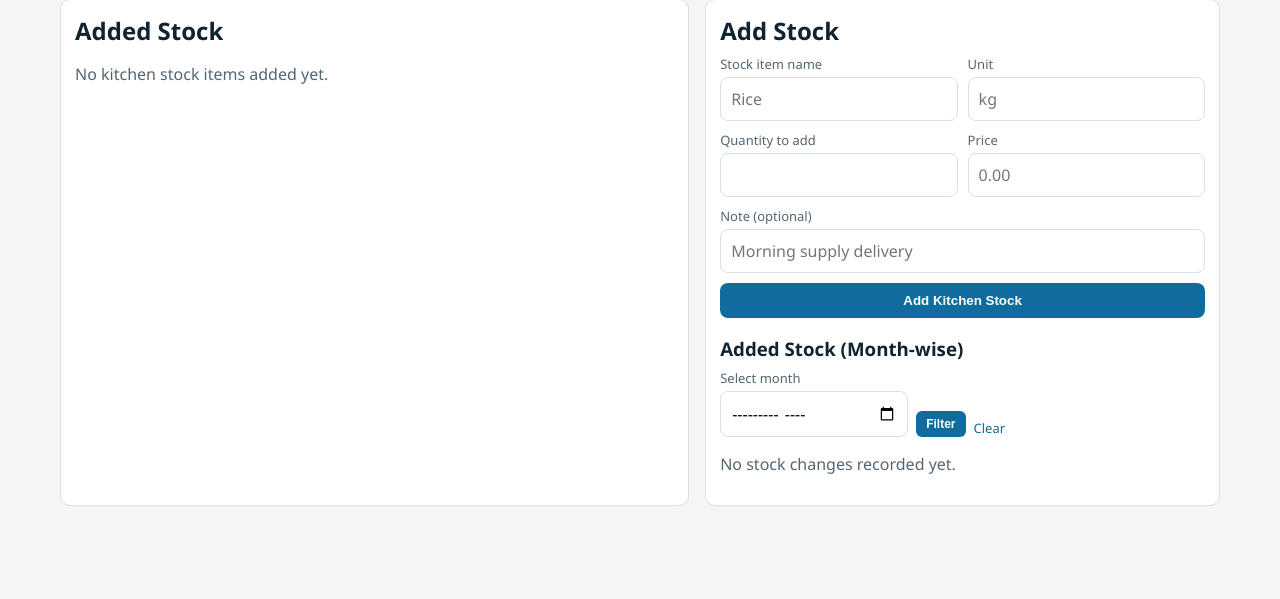
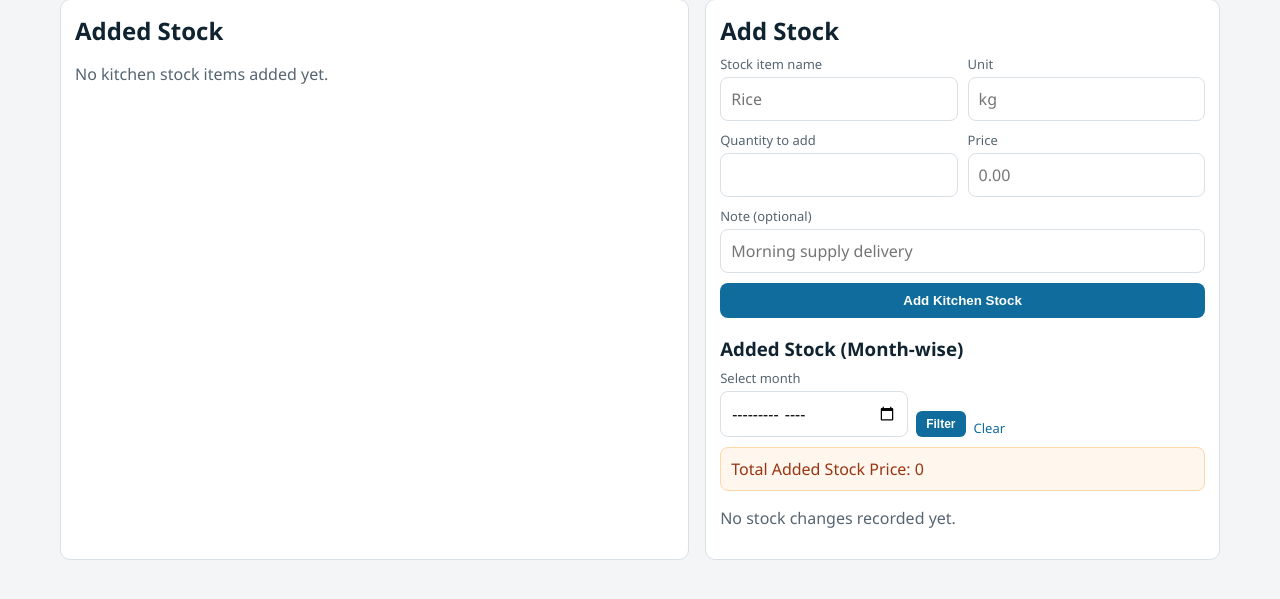
Before and after one commit to Aasthaa-bh/Intern-project, a Django app: page /restaurant/kitchen/stock/ in a window 1280 px wide. Shown: the part 134-733 px from the top of the page. Run offline with Django 5.2, Linux system fonts and the light colour scheme; data that the repository does not hold is empty.

Commit message:
Added Stock price and total price

```diff
--- a/POSsystem/restaurant/templates/restaurant/kitchen_stock.html
+++ b/POSsystem/restaurant/templates/restaurant/kitchen_stock.html
@@ -67,7 +67,7 @@
         {% if ingredients %}
           <table>
             <thead>
-              <tr><th>Name</th><th>Qty</th><th>Unit</th></tr>
+              <tr><th>Name</th><th>Qty</th><th>Unit</th><th>Price</th></tr>
             </thead>
             <tbody>
               {% for ingredient in ingredients %}
@@ -75,6 +75,7 @@
                   <td>{{ ingredient.name }}</td>
                   <td>{{ ingredient.quantity }}</td>
                   <td>{{ ingredient.unit }}</td>
+                  <td>{{ ingredient.latest_price }}</td>
                 </tr>
               {% endfor %}
             </tbody>
@@ -131,15 +132,20 @@
         {% if month_filter_error %}
           <div class="error">{{ month_filter_error }}</div>
         {% endif %}
+        <div class="notice">
+          Total Added Stock Price{% if total_price_month_label %} ({{ total_price_month_label }}){% endif %}: {{ total_added_stock_price }}
+        </div>
         {% if recent_changes %}
           <table>
-            <thead><tr><th>Stock Item</th><th>Type</th><th>Qty</th><th>By</th><th>Note</th><th>Action</th></tr></thead>
+            <thead><tr><th>Stock Item</th><th>Type</th><th>Qty</th><th>Price</th><th>Total Price</th><th>By</th><th>Note</th><th>Action</th></tr></thead>
             <tbody>
               {% for change in recent_changes %}
                 <tr>
                   <td>{{ change.ingredient.name }}</td>
                   <td>{{ change.get_change_type_display }}</td>
                   <td>{{ change.quantity_change }}</td>
+                  <td>{{ change.price }}</td>
+                  <td>{{ change.total_price }}</td>
                   <td>{{ change.changed_by.username }}</td>
                   <td>{{ change.note|default:"-" }}</td>
                   <td>
--- a/POSsystem/restaurant/views.py
+++ b/POSsystem/restaurant/views.py
@@ -203,6 +203,8 @@ def kitchen_stock(request):
 
     ingredients = Ingredient.objects.none()
     recent_changes = InventoryStockHistory.objects.none()
+    total_added_stock_price = Decimal("0")
+    total_price_month_label = ""
 
     if business:
         ingredients = list(Ingredient.objects.filter(business=business).order_by("name"))
@@ -229,6 +231,29 @@ def kitchen_stock(request):
             recent_changes = list(change_qs.order_by("-changed_at", "-id"))
         else:
             recent_changes = list(change_qs.order_by("-changed_at", "-id")[:20])
+
+        month_key = selected_month
+        if not month_key:
+            now = timezone.localtime(timezone.now())
+            month_key = f"{now.year:04d}-{now.month:02d}"
+        total_price_month_label = month_key
+        try:
+            year_text, month_text = month_key.split("-", 1)
+            total_year = int(year_text)
+            total_month = int(month_text)
+            total_added_stock_price = (
+                InventoryStockHistory.objects.filter(
+                    business=business,
+                    change_type="ADD",
+                    changed_at__year=total_year,
+                    changed_at__month=total_month,
+                ).aggregate(total=Sum("total_price"))["total"]
+                or Decimal("0")
+            )
+        except (ValueError, TypeError):
+            total_added_stock_price = Decimal("0")
+            total_price_month_label = ""
+
         for change in recent_changes:
             change.edit_note = (change.note or "").strip()
             change.edit_price = change.price
@@ -257,6 +282,8 @@ def kitchen_stock(request):
         "form_error": form_error,
         "selected_month": selected_month,
         "month_filter_error": month_filter_error,
+        "total_added_stock_price": total_added_stock_price,
+        "total_price_month_label": total_price_month_label,
     }
     return render(request, "restaurant/kitchen_stock.html", context)
 
```
